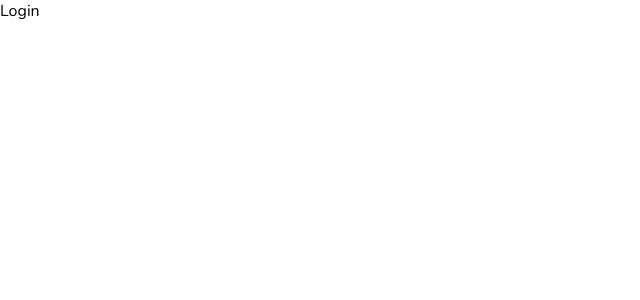
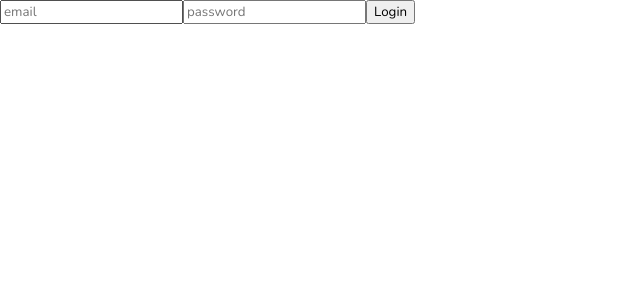
Before and after one commit to deeepak-me/admin-dash, a React (Create React App) app: page /login in a window 1280 px wide. Shown: the top 300 px of the page, without its empty margins (0-640 px from the left). Built offline with nearby package versions, Linux system fonts and the light colour scheme.

Commit message:
feat: Login page sign in

```diff
--- a/src/pages/login/Login.jsx
+++ b/src/pages/login/Login.jsx
@@ -1,9 +1,48 @@
-import './login.scss';
+import { useState } from "react";
+import "./login.scss";
+import { signInWithEmailAndPassword } from "firebase/auth";
+
+import { auth } from "../../firebase";
+import { useNavigate } from "react-router-dom";
 
 const Login = () => {
+  const [error, setError] = useState(false);
+  const [email, setEmail] = useState("");
+  const [password, setPassword] = useState("");
+
+  const navigate = useNavigate();
+
+  const handleLogin = (e) => {
+    e.preventDefault();
+
+    signInWithEmailAndPassword(auth, email, password)
+      .then((userCredential) => {
+        const user = userCredential.user;
+        navigate("/")
+      })
+      .catch((error) => {
+        setError(true);
+      });
+  };
+
   return (
-    <div>Login</div>
-  )
-}
+    <div className="login">
+      <form onSubmit={handleLogin}>
+        <input
+          type="email"
+          placeholder="email"
+          onChange={(e) => setEmail(e.target.value)}
+        />
+        <input
+          type="password"
+          placeholder="password"
+          onChange={(e) => setPassword(e.target.value)}
+        />
+        <button type="submit">Login</button>
+        {error && <span>Wrong email or password !</span>}
+      </form>
+    </div>
+  );
+};
 
-export default Login
+export default Login;
```
